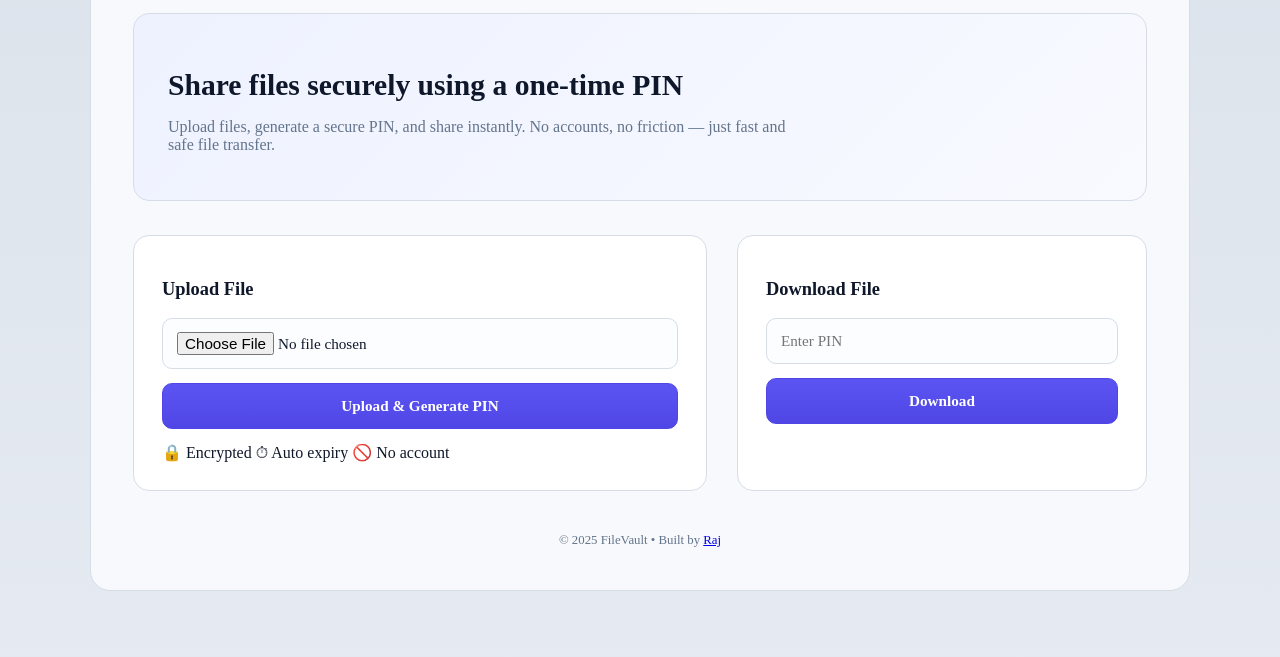
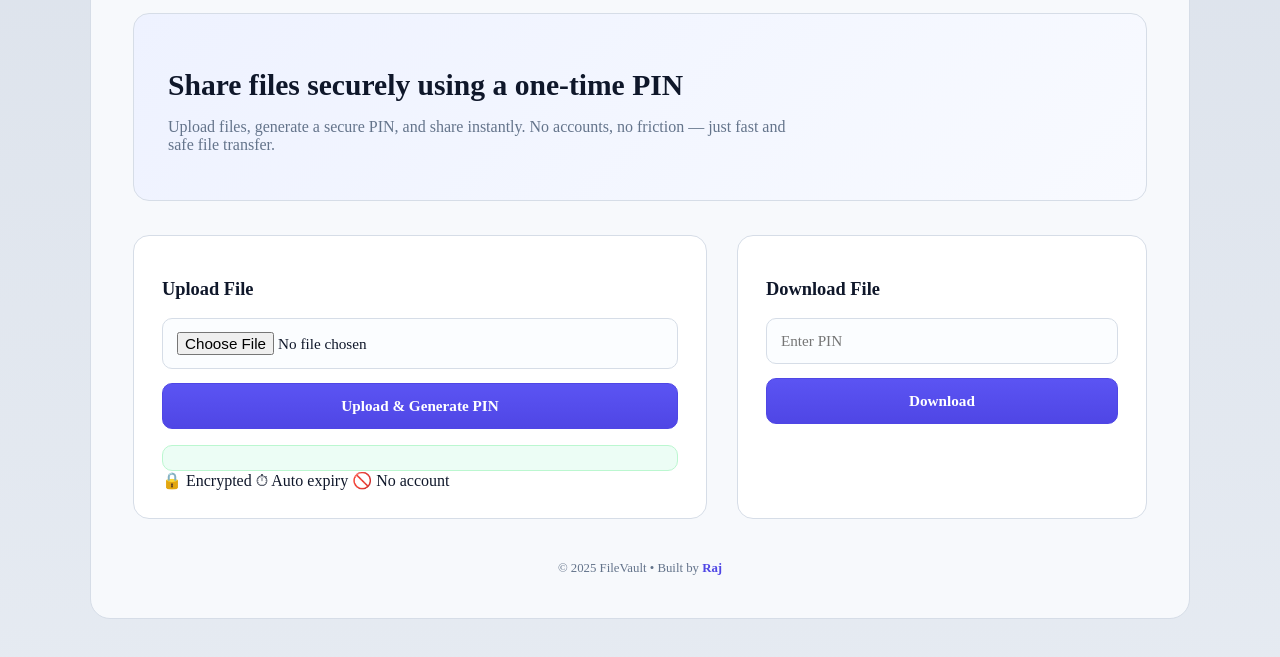
Before and after one commit to rajsingh898/share-file, a plain HTML site: page client/index.html in a window 1280 px wide. Shown: the part 97-754 px from the top of the page. Drawn offline with Linux system fonts and the light colour scheme.

Commit message:
Add footer link styles and response message styling
Added styles for footer links and response message.

```diff
--- a/client/index.css
+++ b/client/index.css
@@ -216,3 +216,36 @@ padding:28px;
 }
 
 }
+
+.footer-link{
+color: var(--primary);
+font-weight:600;
+text-decoration:none;
+}
+
+.footer-link:hover{
+text-decoration:underline;
+}
+
+#responseMessage{
+
+margin-top:16px;
+
+font-size:1.2rem;
+font-weight:700;
+
+color:var(--success);
+
+background:#ecfdf5;
+
+border:1px solid #bbf7d0;
+
+padding:12px;
+
+border-radius:10px;
+
+text-align:center;
+
+letter-spacing:1px;
+
+}
```
